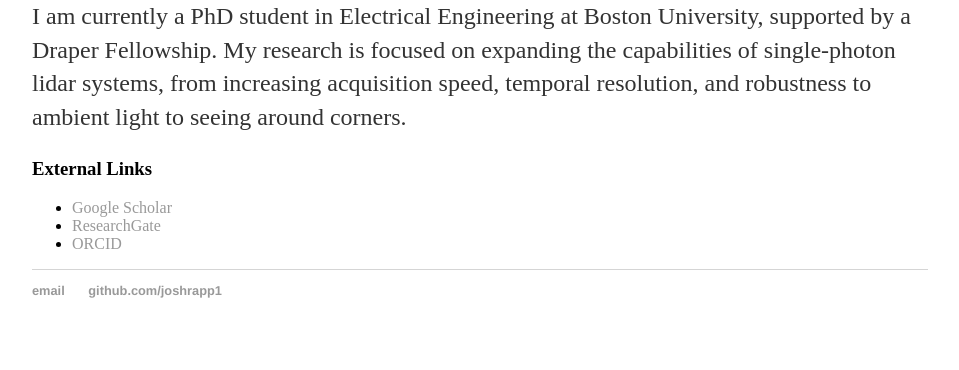
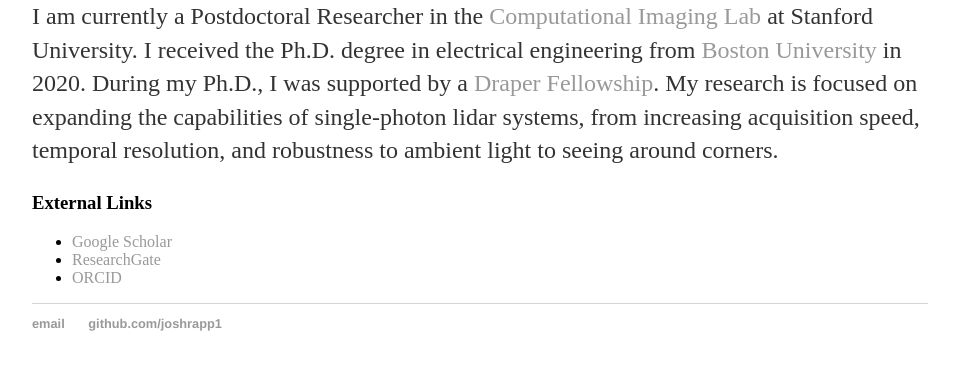
Before and after one commit to joshrapp1/joshrapp1.github.io, a Jekyll site: the page built from index.md, in a window 1280 px wide, cut to the strip 381-751 px from the top of the page. Shown: the whole strip, without its empty margins (160-1119 px from the left). Built offline with Jekyll 4.4.1, drawn with Linux system fonts in a browser that asks for light colours; our own code applies the rules of GitHub Pages for plain Markdown files.

Commit message:
Update index.md

```diff
--- a/index.md
+++ b/index.md
@@ -2,8 +2,9 @@
 
 <img src="/images/fullsizeoutput_1412.jpeg" width="200">
 
-I am currently a PhD student in Electrical Engineering at Boston University,
-supported by a Draper Fellowship.
+I am currently a Postdoctoral Researcher in the [Computational Imaging Lab](http://www.computationalimaging.org/) at Stanford University.
+I received the Ph.D. degree in electrical engineering from [Boston University](http://sites.bu.edu/goyal/) in 2020.
+During my Ph.D., I was supported by a [Draper Fellowship](https://www.draper.com/careers/fellow-program).
 My research is focused on expanding the capabilities of single-photon lidar systems,
 from increasing acquisition speed, temporal resolution, and robustness to ambient light to seeing around corners.
 
```
